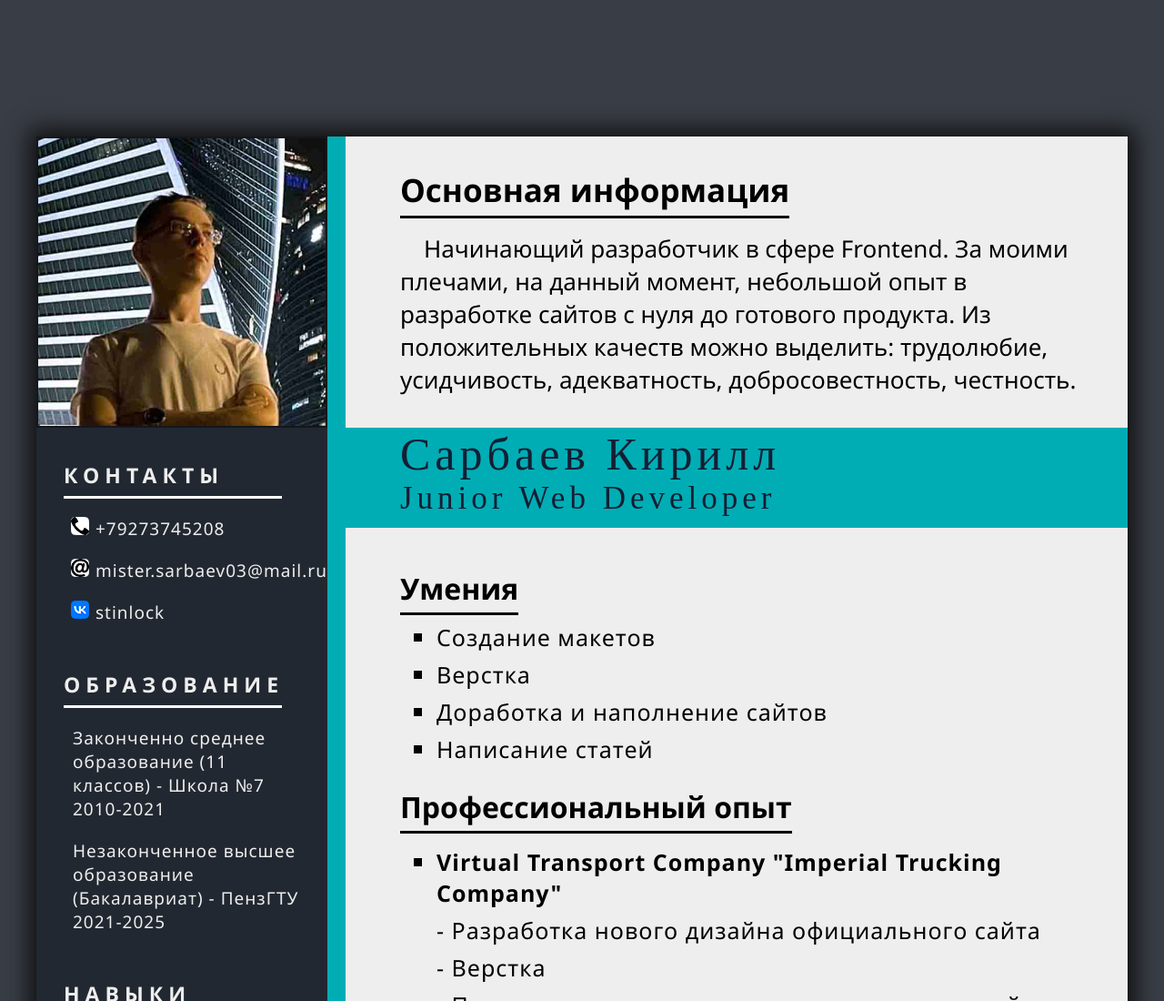
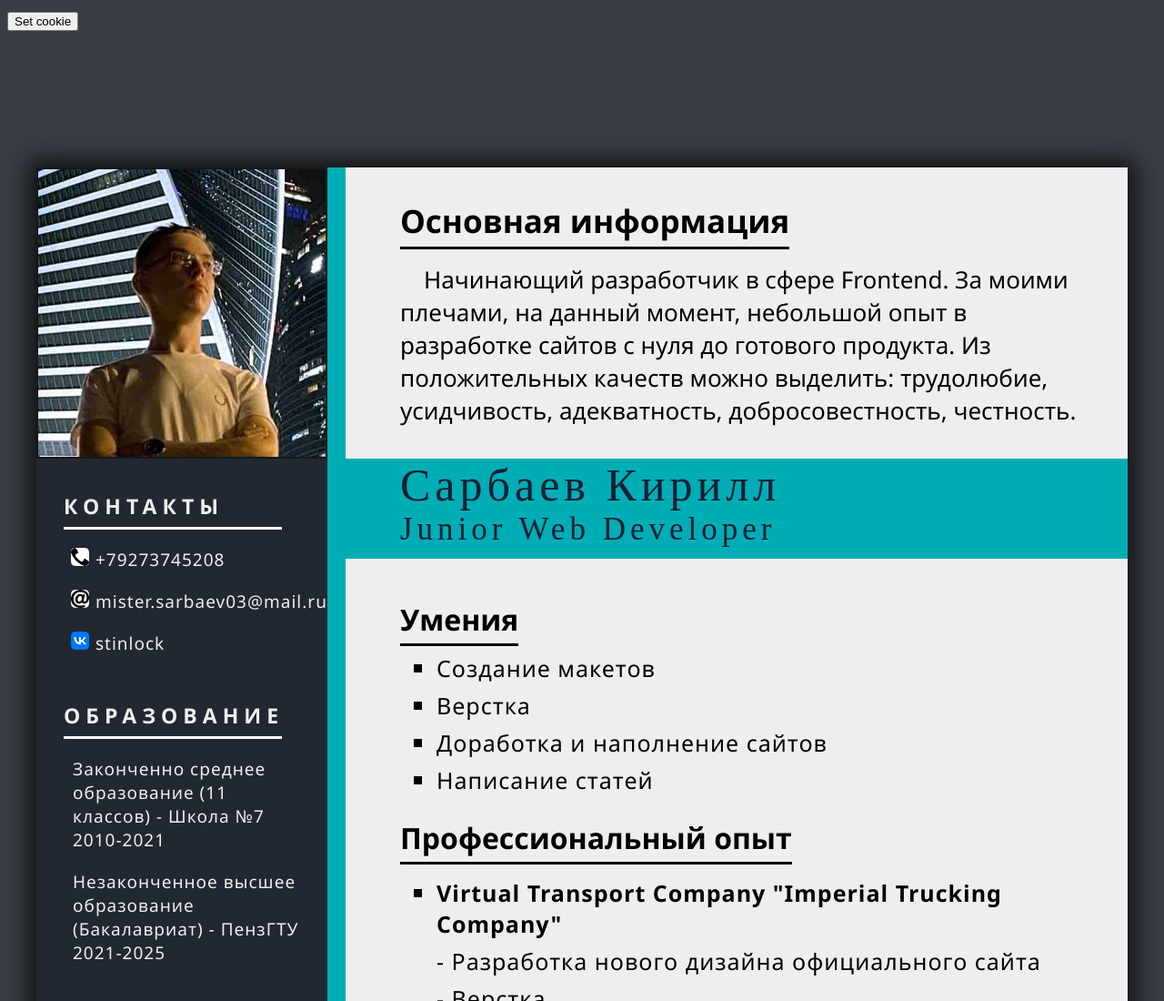
Before and after one commit to MrStinlock/Web-Resume, a plain HTML site: page index.html in a window 1280 px wide. Shown: the top 1100 px of the page at 91% size. Drawn offline with Linux system fonts and the light colour scheme.

Commit message:
Update index.html

```diff
--- a/index.html
+++ b/index.html
@@ -6,10 +6,13 @@
 	<title>Резюме студента Сарбаева К.В. группы 21ИП1б</title>
 	<link rel="stylesheet" href="style.css">
 	<script type="text/javascript">
-		document.cookie = "info=123"
+		function setCookie() {
+			document.cookie = "info=123"
+		}
 	</script>
 </head>
 <body>
+	<input type="button" value="Set cookie" onclick="setCookie()" />
 	<div class="main-block">
 		<div class="left-block">
 			<div><img id="photo-left-menu" src="img/ФоткаСитиДляСайта.jpg"></div>
```
